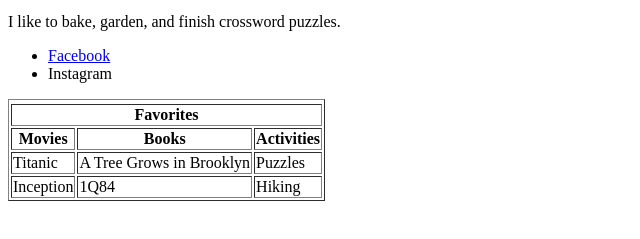
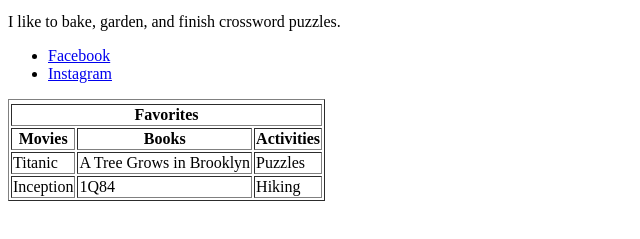
Before and after one commit to jrevier/jrevier.github.io, a plain HTML site: page index.html in a window 1280 px wide. Shown: the part 377-616 px from the top of the page, 0-640 px from the left. Drawn offline with Linux system fonts and the light colour scheme.

Commit message:
updated code

```diff
--- a/index.html
+++ b/index.html
@@ -18,7 +18,7 @@
   </p>
   <ul>
     <li><a href = "https://www.facebook.com/jrevier36" target="_blank">Facebook</a></li>
-    <li><a href = "https://www.instagram.com/dr_whoolia" target= "_blank"></a>Instagram</li>
+    <li><a href = "https://www.instagram.com/dr_whoolia" target= "_blank">Instagram</a></li>
   </ul>
   <table border="1">
     <tr></tr>
```
